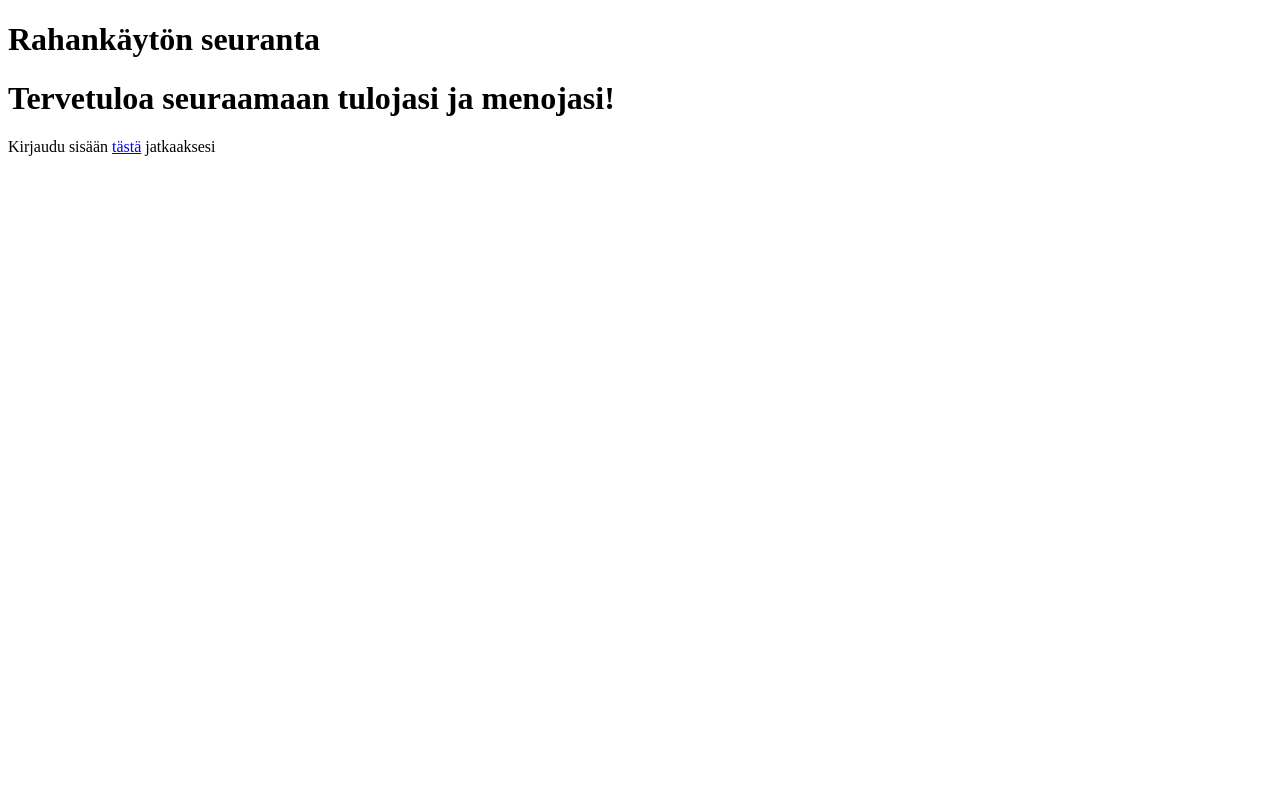
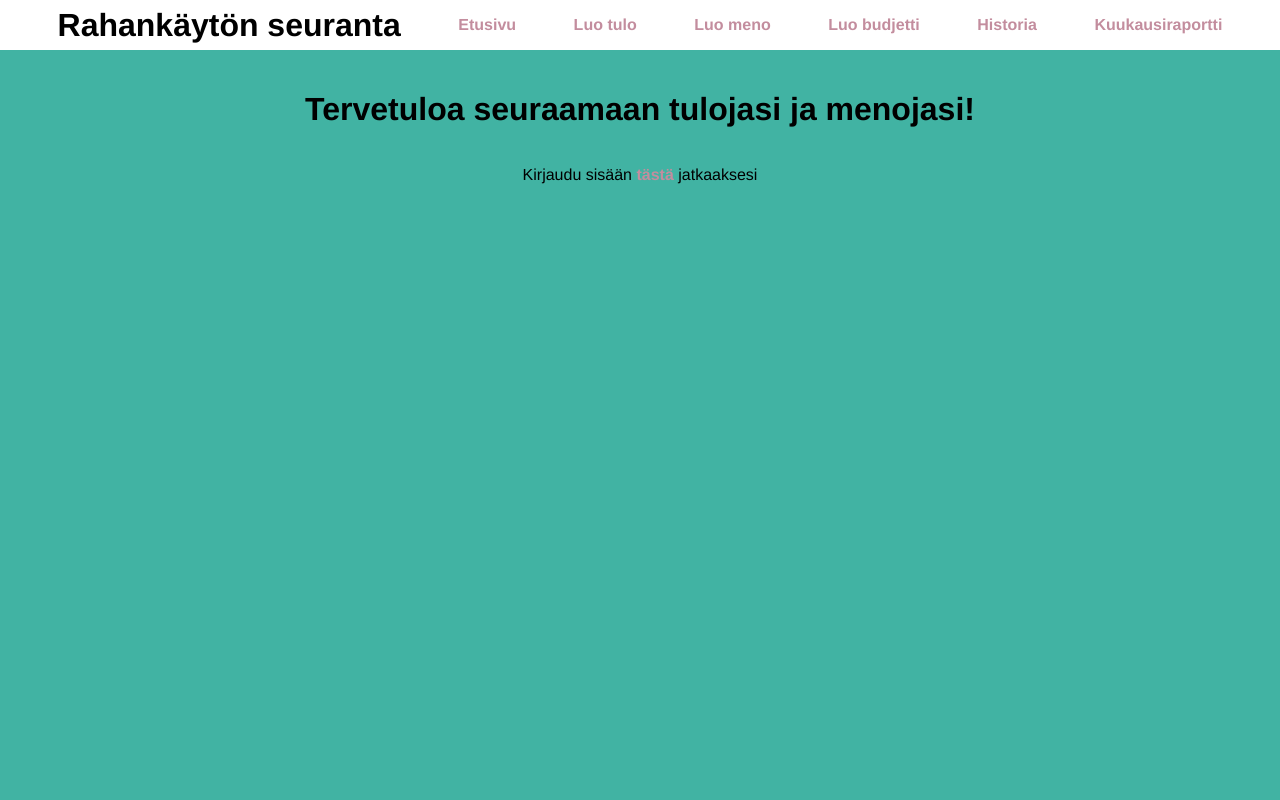
Before and after one commit to labyrine/expense-tracker, a Flask app: page / in a window 1280 px wide. Run offline with Flask 3, Linux system fonts and the light colour scheme.

Commit message:
Update appearance of main page with new layout file

```diff
--- a/templates/index.html
+++ b/templates/index.html
@@ -1,39 +1,30 @@
-<!DOCTYPE html>
-<html>
-  <head>
-    <meta charset="UTF-8">
-    <title>Etusivu</title>
-    <script>
-      function formatDecimal(value) {
-        return value.toFixed(2);
-      }
-    </script>
-  </head>
-  <body>
-    <h1>Rahankäytön seuranta</h1>
-    <p>
-      <h1>Tervetuloa seuraamaan tulojasi ja menojasi!</h1>
-    </p>
+{% extends "layout.html" %}
+{% block title %}Etusivu{% endblock %}
+{% block content %}
+    <h1>Tervetuloa seuraamaan tulojasi ja menojasi!</h1>
+
     {% if message %}
-        <p><i>Kirjautuneena:</i> <b>{{ message }}</b></p>
-        <p>Kirjaudu ulos <a href="/logout">tästä</a></p>
-        <p>Luo uusi</p>
-        <button onclick="location.href='/create_income'">Tulo</button>
-        <button onclick="location.href='/create_expense'">Meno</button>
-        <button onclick="location.href='/create_budget'">Budjetti</button>
-        <p>Siirry katsomaan</p>
-        <button onclick="location.href='/history'">Hstoria</button>
-        <button onclick="location.href='/report'">Kuukausiraportti</button>
-        <p class="decimal-format">Tulot yhteensä: <span id="total-income">{{ total_income }}</span> €</p>
-        <p class="decimal-format">Menot yhteensä: <span id="total-expenses">{{ total_expenses }}</span> €</p>
-        <p class="decimal-format">{% if savings_debt >= 0 %}Säästöt{% else %}Vaje{% endif %}: <span id="savings-debt">{{ savings_debt }}</span> €</p>
+        <div class="right_box">
+          <p><b>{{ message }}</b></p>
+          <a href="/logout" class="custom-button">Kirjaudu ulos</a>
+        </div>
+        <div class="main_box">
+          <h2>Yhteenveto</h2>
+          <p class="decimal-format">Tulot yhteensä: <span id="total-income">{{ total_income }}</span> €</p>
+          <p class="decimal-format">Menot yhteensä: <span id="total-expenses">{{ total_expenses }}</span> €</p>
+          <p class="decimal-format">{% if savings_debt >= 0 %}Säästöt{% else %}Vaje{% endif %}: <span id="savings-debt">{{ savings_debt }}</span> €</p>
+        </div>
+
         <script>
-          document.getElementById("total-income").innerText = formatDecimal(parseFloat(document.getElementById("total-income").innerText));
-          document.getElementById("total-expenses").innerText = formatDecimal(parseFloat(document.getElementById("total-expenses").innerText));
-          document.getElementById("savings-debt").innerText = formatDecimal(parseFloat(document.getElementById("savings-debt").innerText));
+            function formatDecimal(value) {
+                return value.toFixed(2);
+            }
+
+            document.getElementById("total-income").innerText = formatDecimal(parseFloat(document.getElementById("total-income").innerText));
+            document.getElementById("total-expenses").innerText = formatDecimal(parseFloat(document.getElementById("total-expenses").innerText));
+            document.getElementById("savings-debt").innerText = formatDecimal(parseFloat(document.getElementById("savings-debt").innerText));
         </script>
     {% else %}
         <p>Kirjaudu sisään <a href="/login">tästä</a> jatkaaksesi</p>
     {% endif %}
-  </body>
-</html>
+{% endblock %}
--- /dev/null
+++ b/templates/layout.html
@@ -0,0 +1,101 @@
+<!doctype html>
+<html>
+<head>
+    <meta charset="UTF-8">
+    <title>Rahankäytön seuranta - {% block title %}{% endblock %}</title>
+    <style>
+    body {
+        display: flex;
+        flex-direction: column;
+        justify-content: center;
+        align-items: center;
+        justify-content: flex-start;
+        height: 100vh;
+        margin: 0;
+        font-family: 'Helvetica', 'Arial', sans-serif;
+        background: rgb(65, 179, 163);
+    }
+
+    .nav_box {
+        background: white;
+        width: 100%;
+        max-height: 50px;
+        display: flex;
+        justify-content: space-evenly;
+        align-items: center;
+        padding: 0 20px;
+        margin-bottom: 20px;
+    }
+
+    .main_box {
+        background: white;
+        padding: 20px;
+        border: 1px solid black;
+        border-radius: .5em;
+        max-width: 45em;
+        text-align: center;
+        margin-bottom: 10px;
+    }
+
+      .right_box {
+        background: white;
+        padding: 10px;
+        border: 1px solid black;
+        border-radius: .5em;
+        max-width: 45em;
+        text-align: center;
+        margin-bottom: 10px;
+        position: absolute;
+        top: 80px;
+        right: 10px;
+        margin-right: 20px;
+    }
+
+    input[type="submit"] {
+        background: rgb(133, 220, 186);
+        padding: 5px 10px;
+        border: 1px solid black;
+        color: solid black;
+    }
+
+    .custom-button {
+        background: rgb(133, 220, 186);
+        padding: 5px 10px;
+        border: 1px solid black;
+        color: black;
+        text-decoration: none;
+        display: inline-block;
+        cursor: pointer;
+        font-weight: bold;
+    }
+
+    a.custom-button {
+        background: rgb(133, 220, 186);
+        padding: 5px 10px;
+        border: 1px solid black;
+        color: black;
+        text-decoration: none;
+        font-weight: bold;
+    }
+
+    a {
+        color: rgb(195, 141, 158);
+        text-decoration: none;
+        font-weight: bold;
+    }
+    </style>
+    </style>
+</head>
+<body>
+    <div class="nav_box">
+        <h1>Rahankäytön seuranta</h1>
+        <a href="/">Etusivu</a>
+        <a href="/create_income">Luo tulo</a>
+        <a href="/create_expense">Luo meno</a>
+        <a href="/create_budget">Luo budjetti</a>
+        <a href="/history">Historia</a>
+        <a href="/report">Kuukausiraportti</a>
+    </div>
+    {% block content %}{% endblock %}
+</body>
+</html>
```
